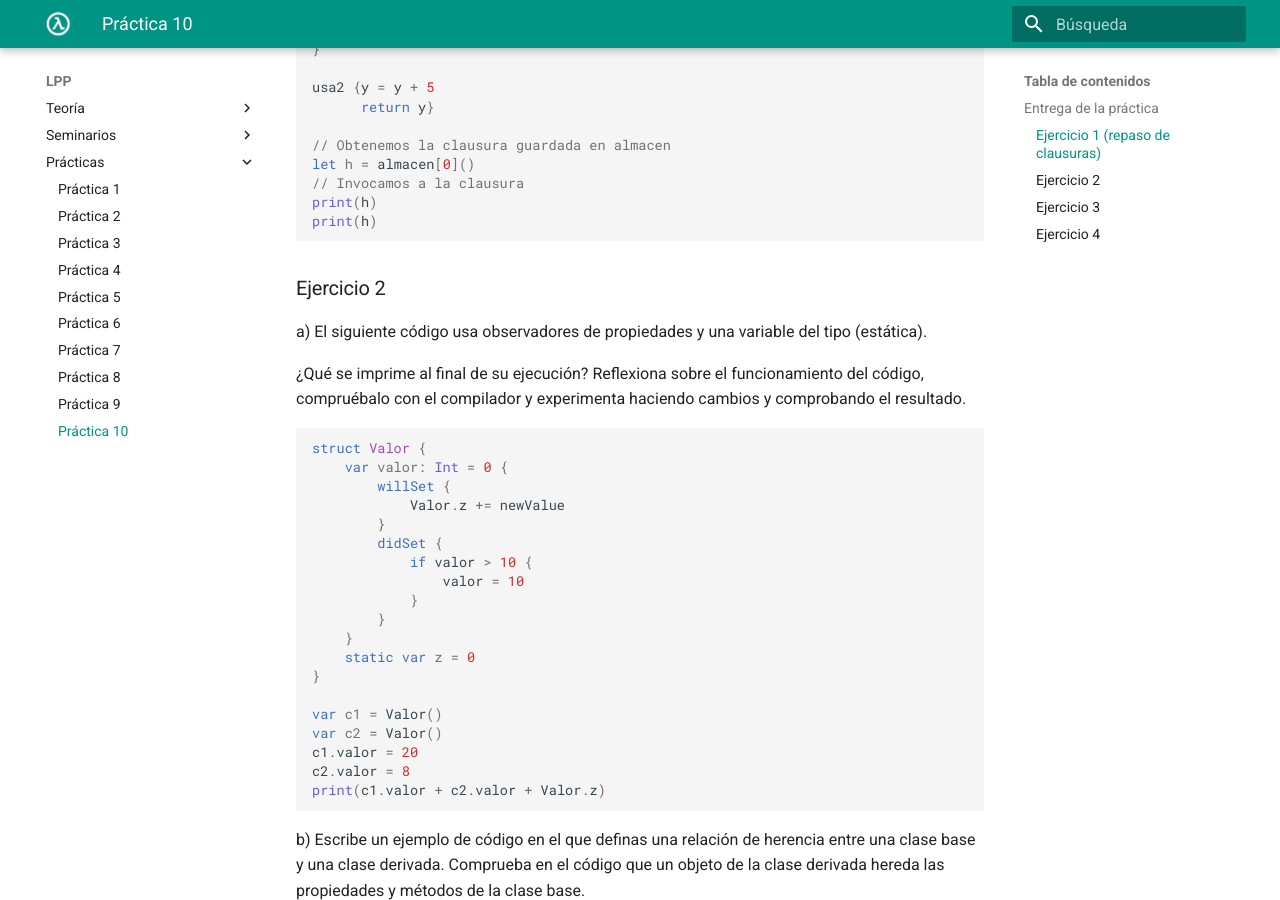
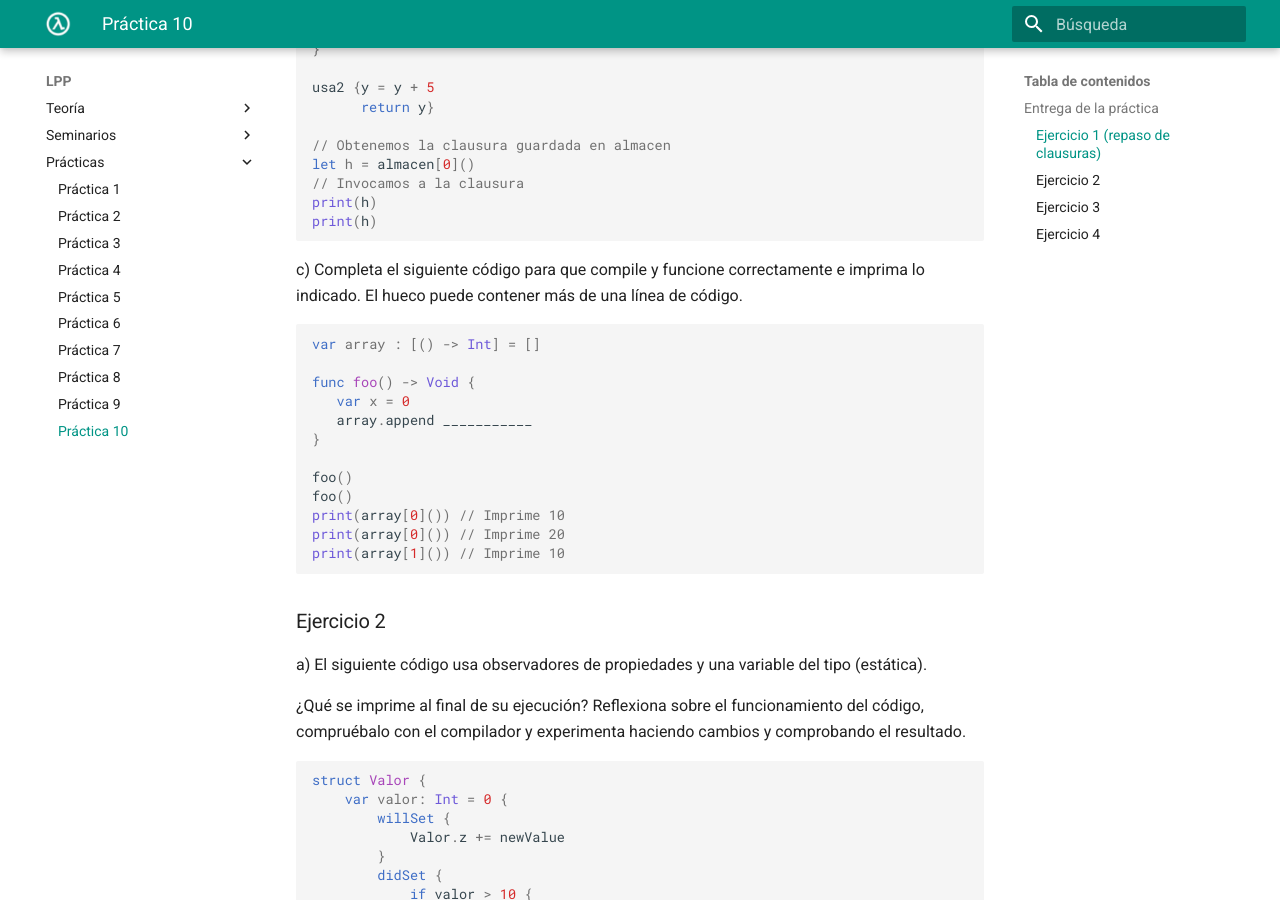
Before and after one commit to domingogallardo/apuntes-lpp, an MkDocs documentation site: the page built from docs/practicas/practica10/practica10.md, in a window 1280 px wide and 900 px high, scrolled down 1137 px. Built offline with MkDocs 1.6.1 and Material for MkDocs 9.7.7, drawn with Linux system fonts in a browser that asks for light colours.

Commit message:
Práctica 10

````diff
--- a/docs/practicas/practica10/practica10.md
+++ b/docs/practicas/practica10/practica10.md
@@ -62,6 +62,25 @@ let h = almacen[0]()
 // Invocamos a la clausura
 print(h)
 print(h)
+```
+
+c) Completa el siguiente código para que compile y funcione
+correctamente e imprima lo indicado. El hueco puede contener más de
+una línea de código.
+
+```swift
+var array : [() -> Int] = []
+
+func foo() -> Void {
+   var x = 0
+   array.append ___________
+}
+
+foo()
+foo()
+print(array[0]()) // Imprime 10
+print(array[0]()) // Imprime 20
+print(array[1]()) // Imprime 10
 ```
 
 
````
